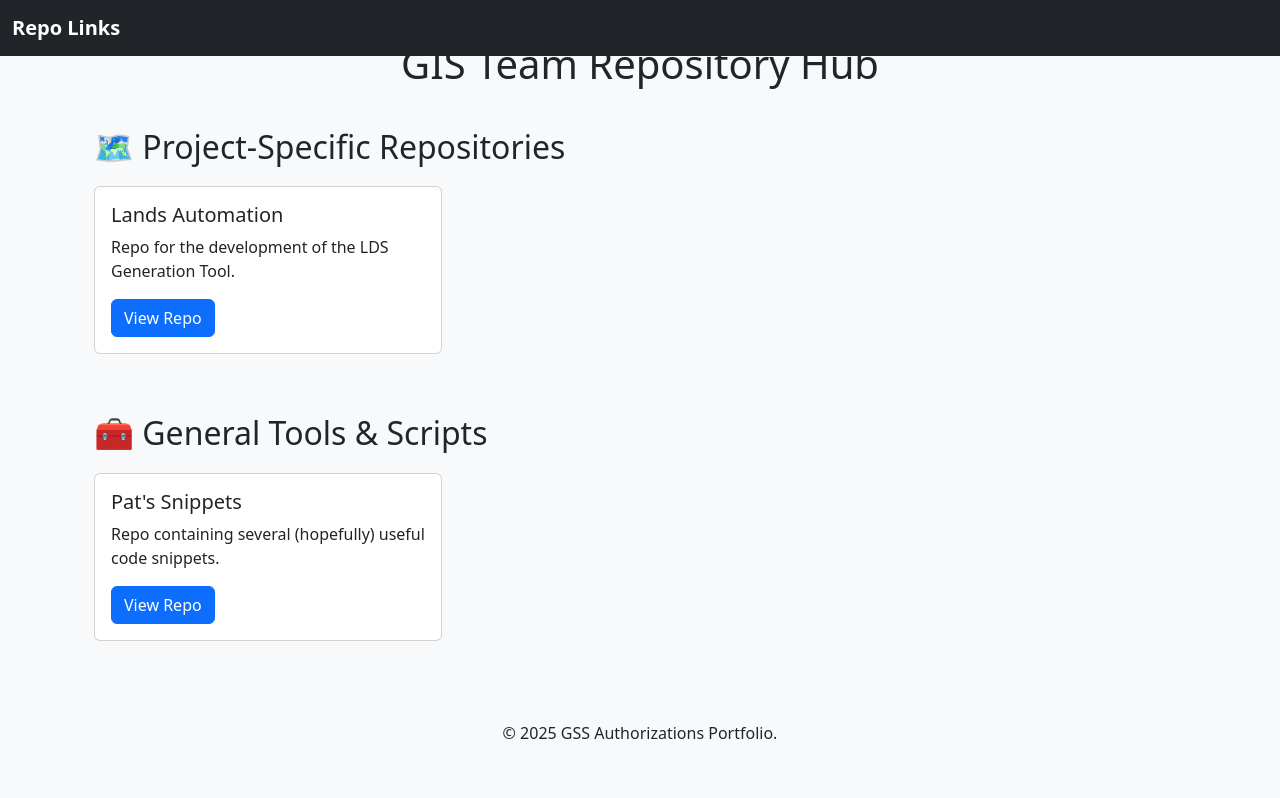
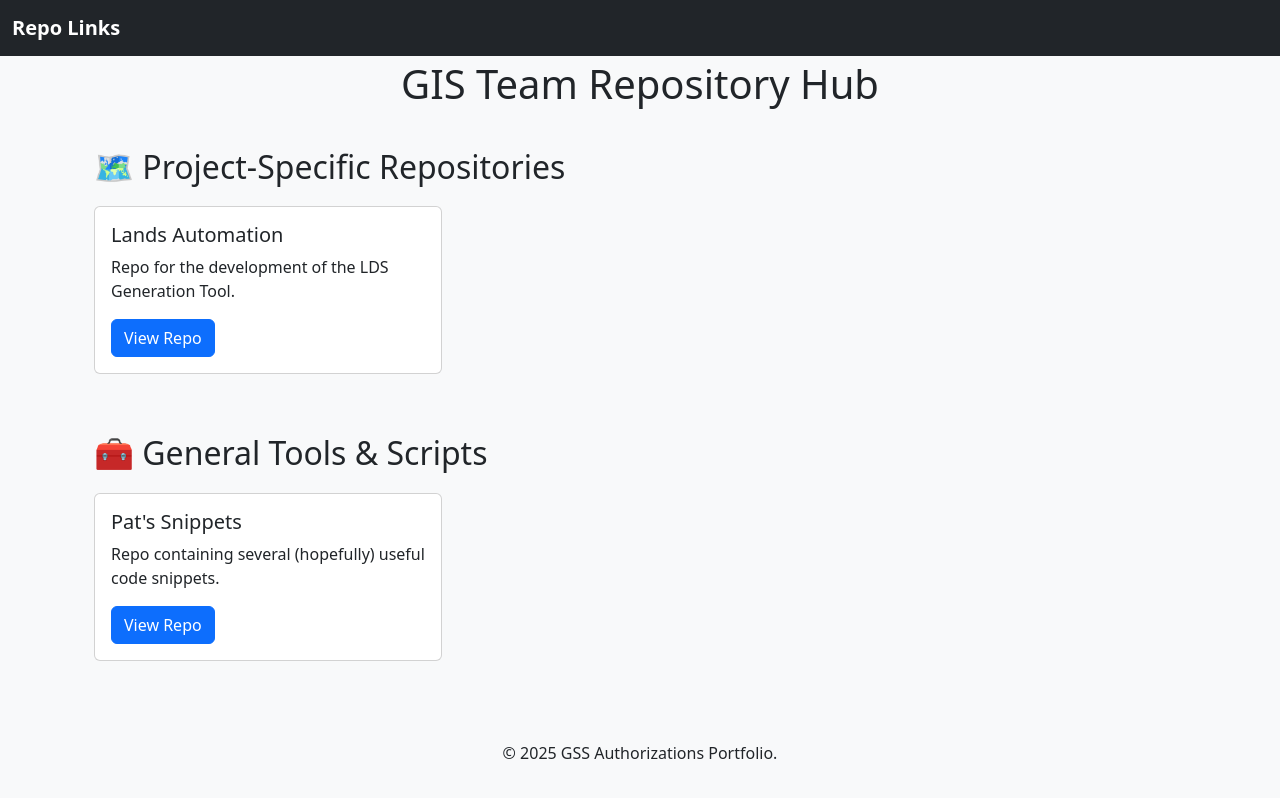
Before and after one commit to patjohns/pages_testing, a Jekyll site: the page built from index.html, in a window 1280 px wide. Shown: the top 798 px of the page. Built offline with Jekyll 4.4.1, drawn with Linux system fonts in a browser that asks for light colours.

Commit message:
Update index.html

```diff
--- a/index.html
+++ b/index.html
@@ -10,7 +10,7 @@ title: GIS Team Hub
     <link href="https://cdn.jsdelivr.net/npm/bootstrap@5.3.0/dist/css/bootstrap.min.css" rel="stylesheet">
     <style>
         body {
-            padding-top: 40px;
+            padding-top: 60px;
             background-color: #f8f9fa;
         }
         .section-title {
```
